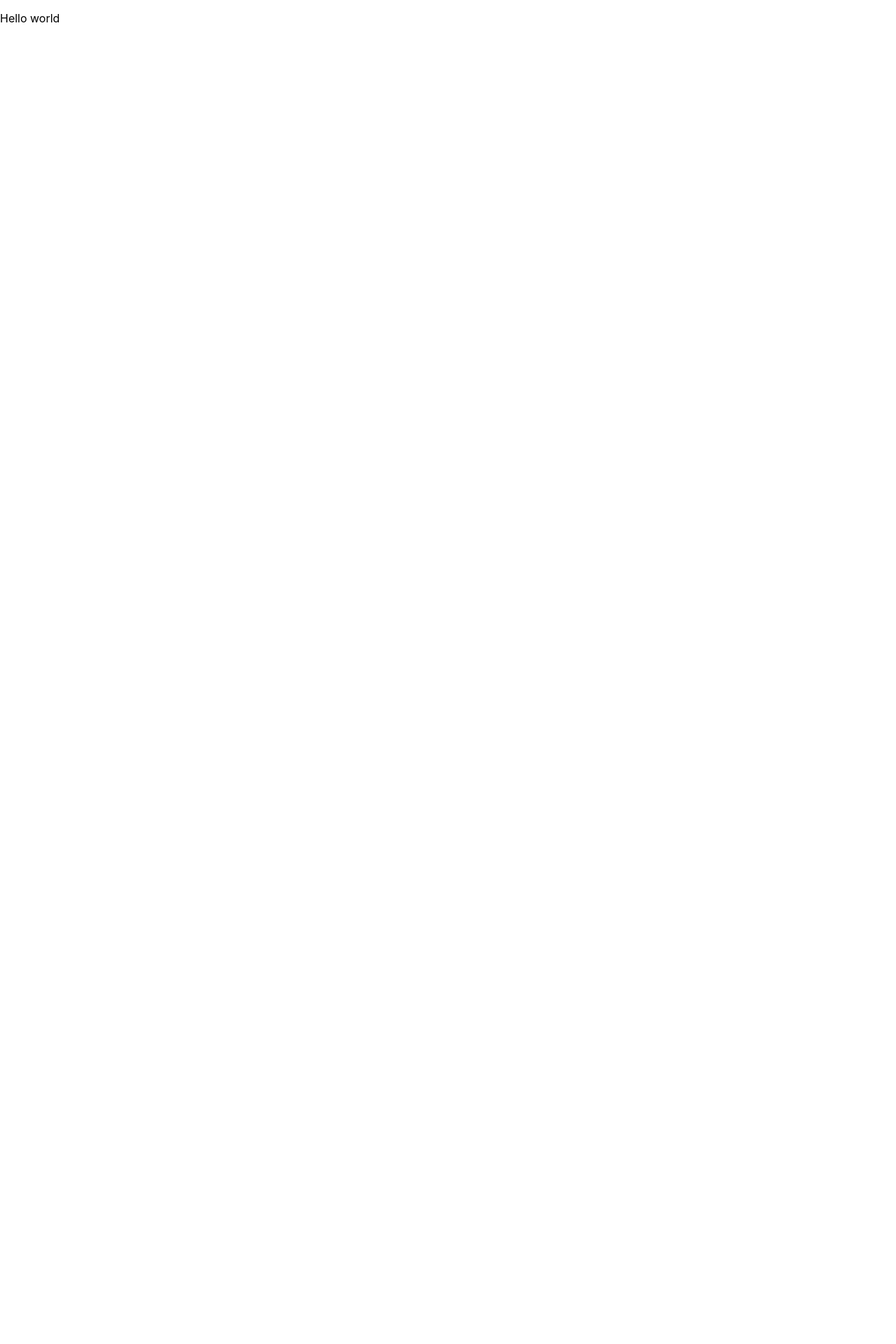
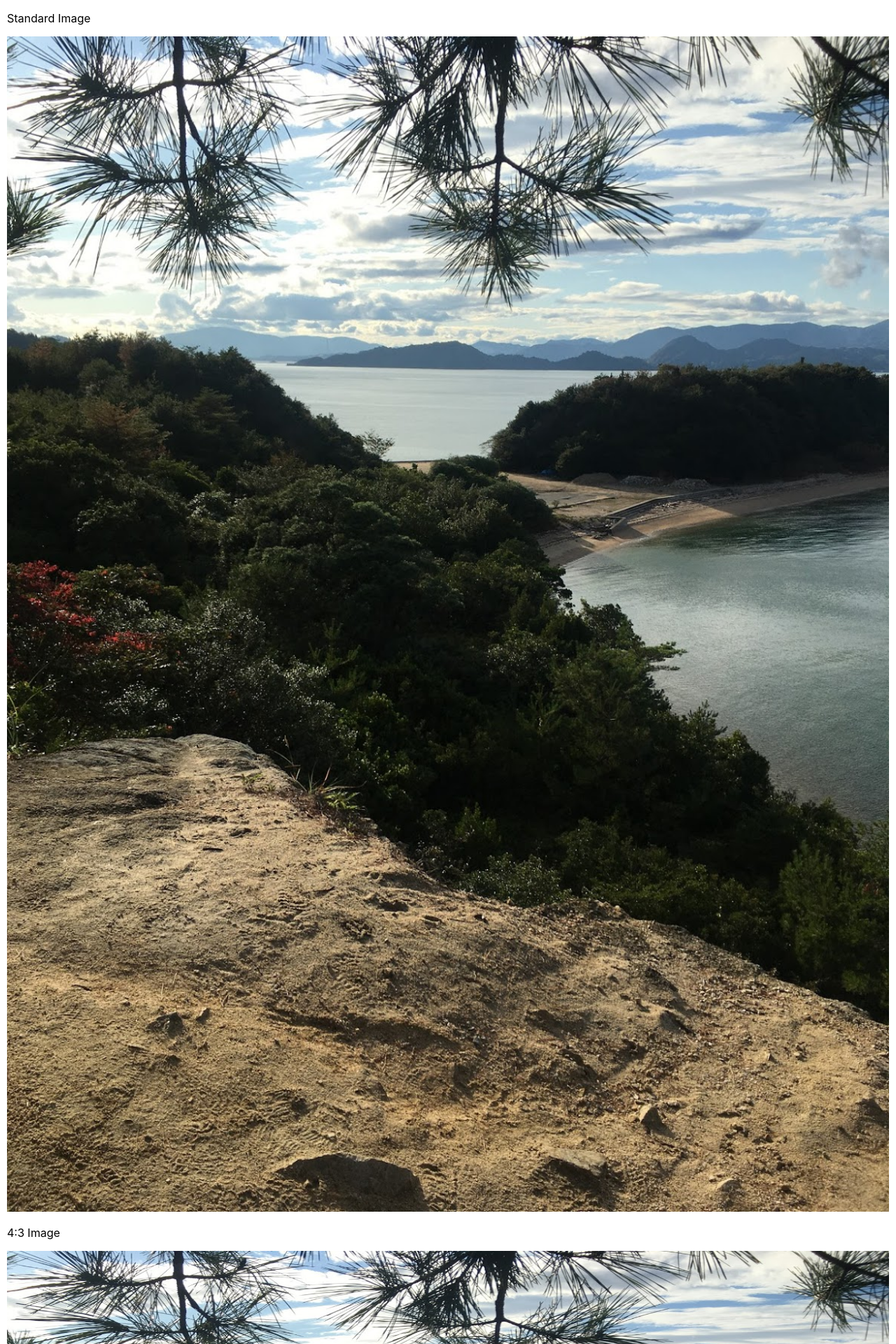
Before and after one commit to pauljickling/web-ui-components, a React (Create React App) app: page / in a window 1280 px wide. Shown: the top 1920 px of the page at 70% size. Before the commit the page ends 800 px from the top, so only its background shows below. Built offline with nearby package versions, Linux system fonts and the light colour scheme.

Commit message:
Added sample images

```diff
--- a/src/App.js
+++ b/src/App.js
@@ -1,9 +1,16 @@
 import React from 'react';
+import Image from './Image';
+import Sample from './sample.jpg';
 
 function App() {
   return (
     <div className="App">
-      <p>Hello world</p>
+      <p>Standard Image</p>
+      <img src={Sample} alt="Unaltered landscape" />
+      <p>4:3 Image</p>
+      <Image aspectRatio="43" link={Sample} text="4:3 landscape" />
+      <p>16:9 Image</p>
+      <Image aspectRatio="169" link={Sample} text="16:9 landscape" />
     </div>
   );
 }
--- a/src/index.css
+++ b/src/index.css
@@ -10,6 +10,14 @@ body {
 code {
   font-family: source-code-pro, Menlo, Monaco, Consolas, "Courier New",
     monospace;
+}
+
+.App {
+  margin: 10px;
+}
+
+img {
+  width: 100%;
 }
 
 .aspect-ratio-43 {
```
Also changed, not shown: src/sample.jpg (added).
